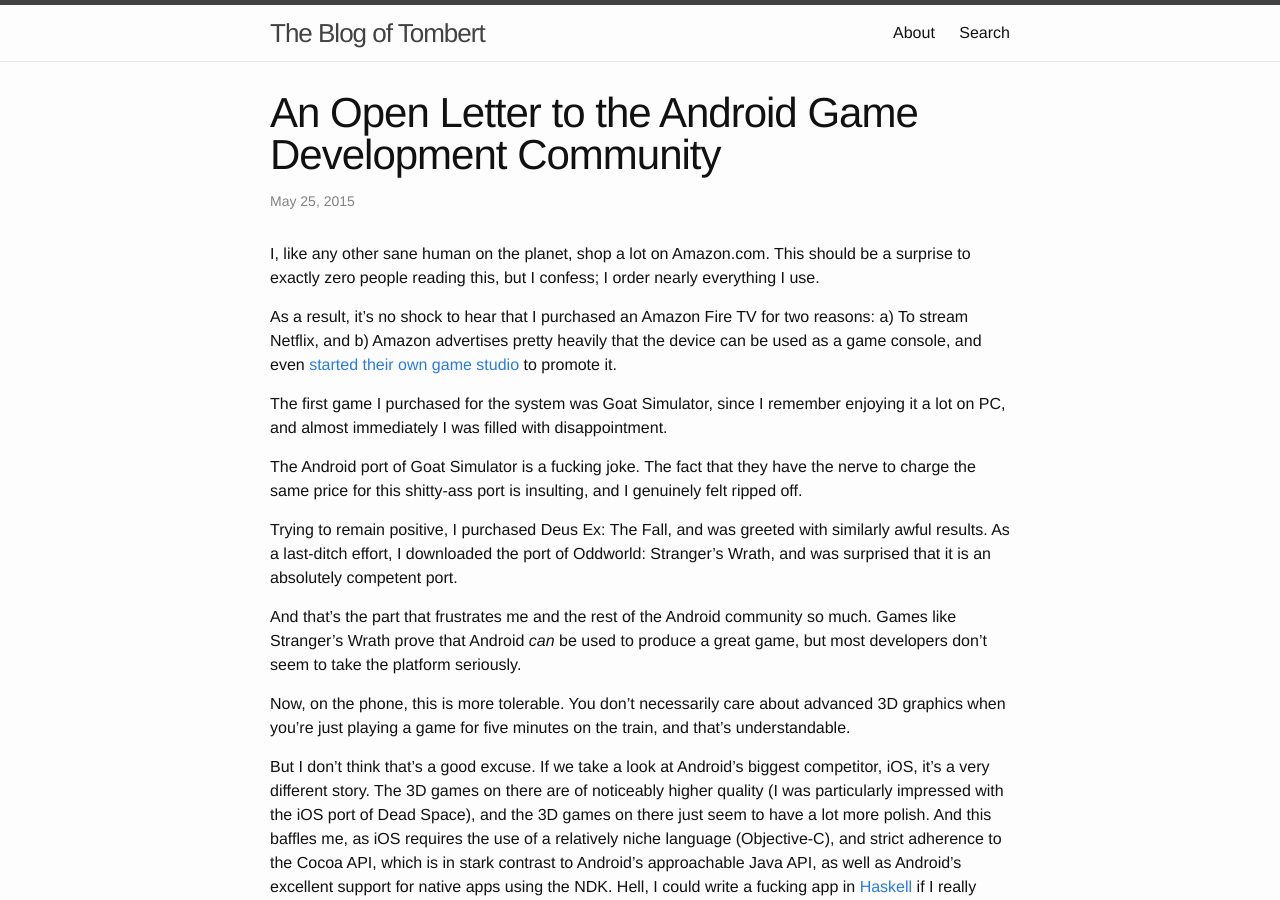
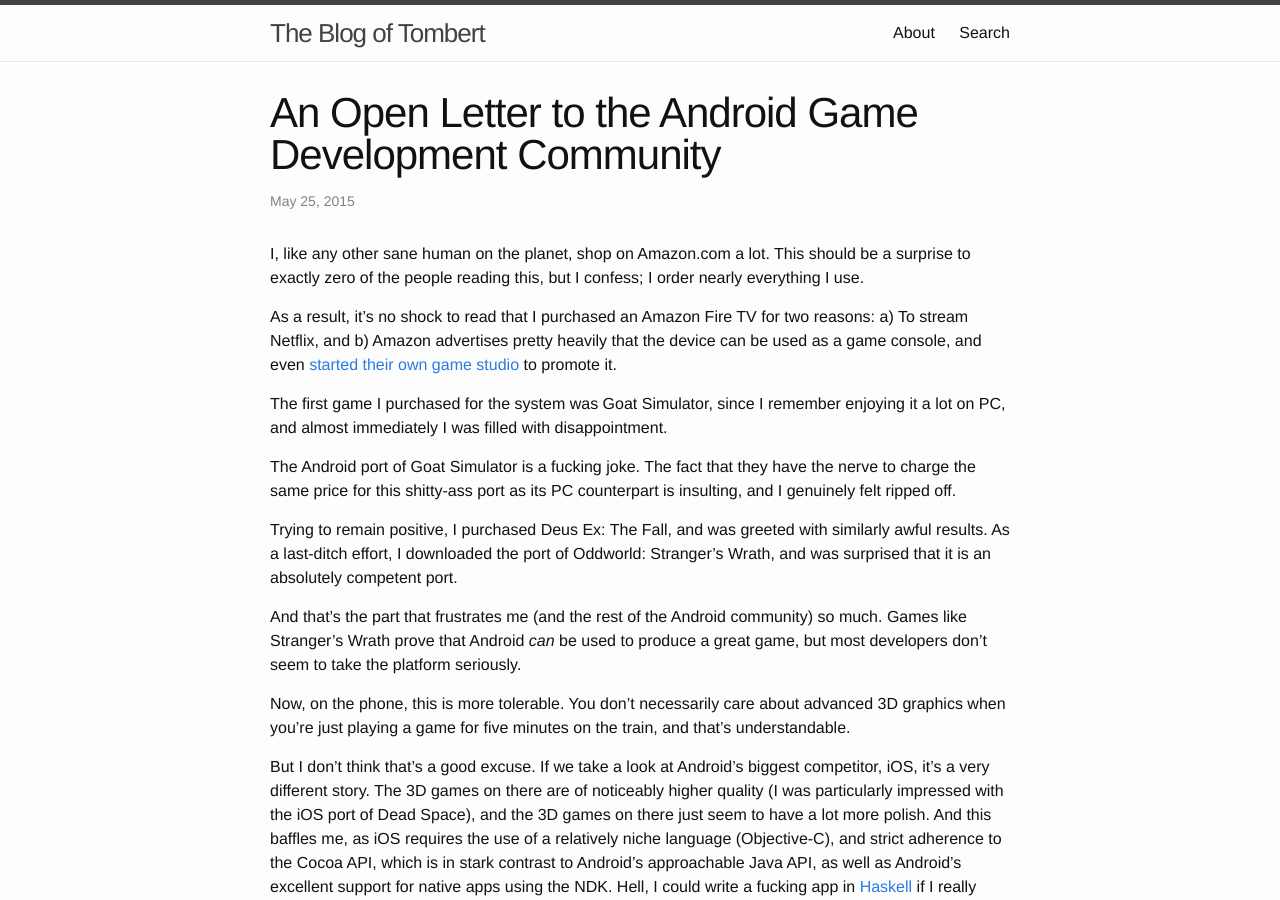
Before and after one commit to Tombert/tombert.github.io2, a Jekyll site: the page built from _posts/2015-05-25-android-developers.markdown, in a window 1280 px wide and 900 px high. Built offline with Jekyll 4.4.1, drawn with Linux system fonts in a browser that asks for light colours; nearby versions of some CDN libraries; comment, search, counter and statistics services are not loaded.

Commit message:
Fix typos

```diff
--- a/_posts/2015-05-25-android-developers.markdown
+++ b/_posts/2015-05-25-android-developers.markdown
@@ -5,17 +5,17 @@
 date:   2015-05-25 12:14:02
 ---
 
-I, like any other sane human on the planet, shop a lot on Amazon.com.  This should be a surprise to exactly zero people reading this, but I confess; I order nearly everything I use.
+I, like any other sane human on the planet, shop on Amazon.com a lot.  This should be a surprise to exactly zero of the people reading this, but I confess; I order nearly everything I use.
 
-As a result, it's no shock to hear that I purchased an Amazon Fire TV for two reasons: a) To stream Netflix, and b) Amazon advertises pretty heavily that the device can be used as a game console, and even [started their own game studio](https://games.amazon.com) to promote it.
+As a result, it's no shock to read that I purchased an Amazon Fire TV for two reasons: a) To stream Netflix, and b) Amazon advertises pretty heavily that the device can be used as a game console, and even [started their own game studio](https://games.amazon.com) to promote it.
 
 The first game I purchased for the system was Goat Simulator, since I remember enjoying it a lot on PC, and almost immediately I was filled with disappointment.
 
-The Android port of Goat Simulator is a fucking joke.  The fact that they have the nerve to charge the same price for this shitty-ass port is insulting, and I genuinely felt ripped off.
+The Android port of Goat Simulator is a fucking joke.  The fact that they have the nerve to charge the same price for this shitty-ass port as its PC counterpart is insulting, and I genuinely felt ripped off.
 
 Trying to remain positive, I purchased Deus Ex: The Fall, and was greeted with similarly awful results.   As a last-ditch effort, I downloaded the port of Oddworld: Stranger's Wrath, and was surprised that it is an absolutely competent port.
 
-And that's the part that frustrates me and the rest of the Android community so much.  Games like Stranger's Wrath prove that Android *can* be used to produce a great game, but most developers don't seem to take the platform seriously.
+And that's the part that frustrates me (and the rest of the Android community) so much.  Games like Stranger's Wrath prove that Android *can* be used to produce a great game, but most developers don't seem to take the platform seriously.
 
 Now, on the phone, this is more tolerable.  You don't necessarily care about advanced 3D graphics when you're just playing a game for five minutes on the train, and that's understandable.
 
```
